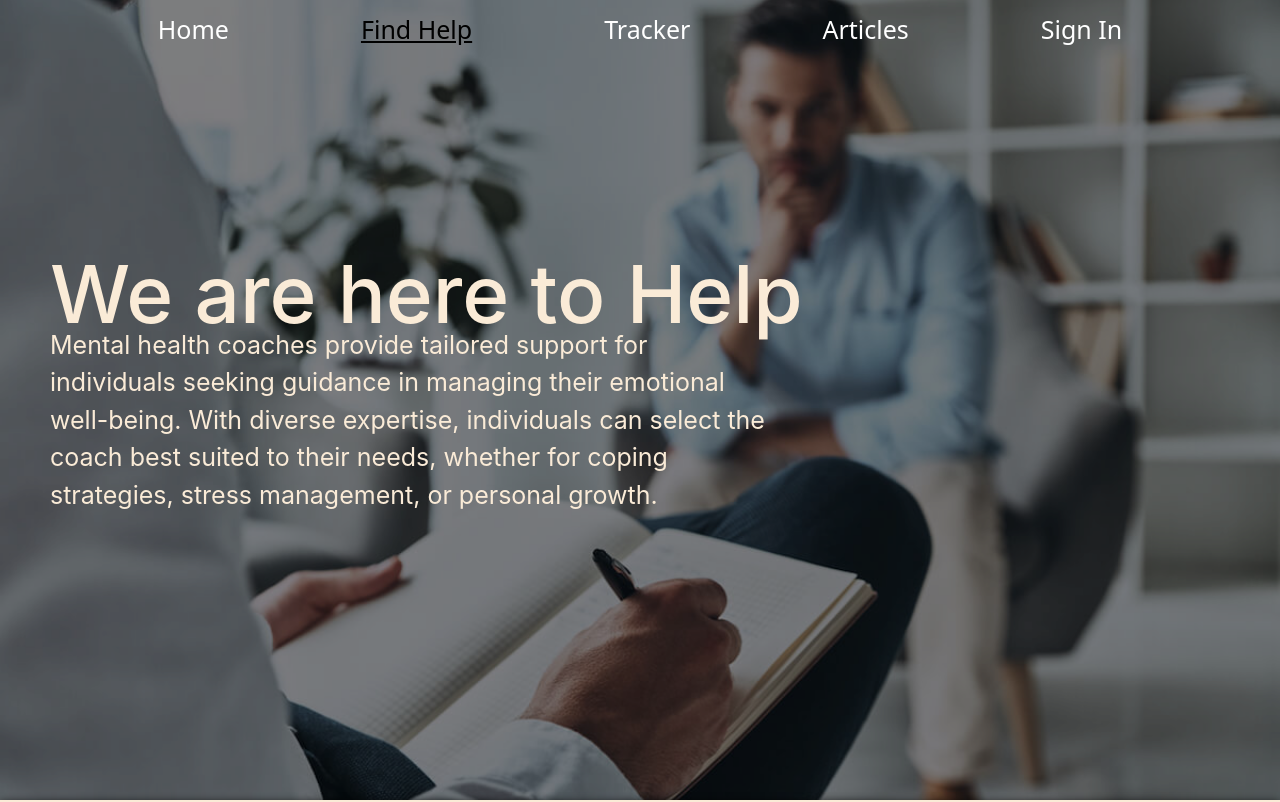
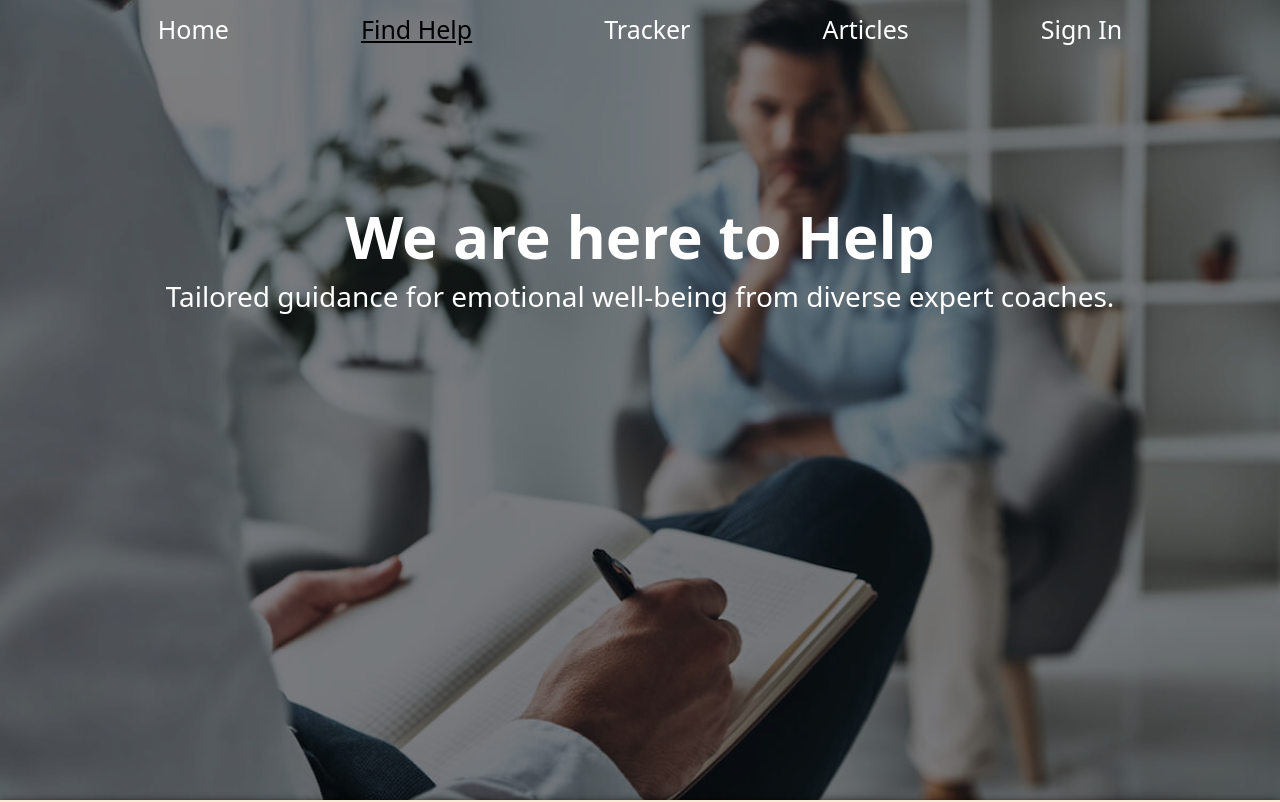
Before and after one commit to hrishikesh8904/miniproject, a React (Create React App) app: page /Findhelp in a window 1280 px wide. Shown: the top 802 px of the page. Built offline with nearby package versions, Linux system fonts and the light colour scheme; no server answers.

Commit message:
modified:   src/components/Findhelp.jsx 	modified:   src/components/Tiles.jsx 	modified:   src/index.css

```diff
--- a/src/components/Findhelp.jsx
+++ b/src/components/Findhelp.jsx
@@ -36,16 +36,14 @@ function Findhelp() {
     <div>
       <Navbar isSignedIn={isSignedIn} active="findhelp" />
       <div className="findhelp-one">
+        <div className="findhelp-one-1">
+          <h1>We are here to Help</h1>
+          <h3>
+            Tailored guidance for emotional well-being from diverse expert
+            coaches.
+          </h3>
+        </div>
         <img src="counseller2.jpg" alt="" />
-        <h1>We are here to Help</h1>
-        <br></br>
-        <p>
-          Mental health coaches provide tailored support for individuals seeking
-          guidance in managing their emotional well-being. With diverse
-          expertise, individuals can select the coach best suited to their
-          needs, whether for coping strategies, stress management, or personal
-          growth.
-        </p>
       </div>
       <div className="findhelp-two">
         <h2>Choose the right mental health coach for you</h2>
--- a/src/index.css
+++ b/src/index.css
@@ -211,42 +211,58 @@ code {
   text-decoration: none;
   color: #00610e;
 }
+/* .tracker-one {
+  text-align: center;
+}
+.tracker-one img {
+  object-fit: cover;
+  height: 100vh;
+  width: 100%;
+}
+
+.tracker-one-1 {
+  top: 200px;
+  width: 100%;
+  position: absolute;
+}
+.tracker-one-1 h1 {
+  color: white;
+  font-size: 60px;
+  font-weight: bolder;
+  text-align: center;
+}
+.tracker-one-1 h3 {
+  color: white;
+} */
 .findhelp-one {
-  position: relative;
+  text-align: center;
+  /* position: relative;
   display: flex;
-  justify-content: left;
+  justify-content: left; */
 }
 
 .findhelp-one img {
   width: 100%;
   filter: brightness(50%);
   object-fit: cover;
-  height: 800px;
+  height: 100vh;
+}
+.findhelp-one-1 {
+  z-index: 1;
+  top: 200px;
+  width: 100%;
+  position: absolute;
+}
+.findhelp-one-1 h1 {
+  color: white;
+  font-size: 60px;
+  font-weight: bolder;
+  text-align: center;
 }
 
-.findhelp-one h1 {
-  position: absolute;
-  text-align: left;
-  color: antiquewhite;
-  bottom: 450px;
-  left: 50px;
-  font-size: 80px;
-  font-family: -apple-system, BlinkMacSystemFont, "Segoe UI", "Roboto", "Oxygen",
-    "Ubuntu", "Cantarell", "Fira Sans", "Droid Sans", "Helvetica Neue",
-    sans-serif;
-}
+.findhelp-one-1 h3 {
 
-.findhelp-one p {
-  position: absolute;
-  text-align: left;
-  color: antiquewhite;
-  bottom: 270px;
-  left: 50px;
-  font-size: 25px;
-  margin-right: 500px;
-  font-family: -apple-system, BlinkMacSystemFont, "Segoe UI", "Roboto", "Oxygen",
-    "Ubuntu", "Cantarell", "Fira Sans", "Droid Sans", "Helvetica Neue",
-    sans-serif;
+  color: white;
 }
 
 .findhelp-two {
```
Also changed, not shown: src/components/Tiles.jsx (line endings or trailing spaces).
